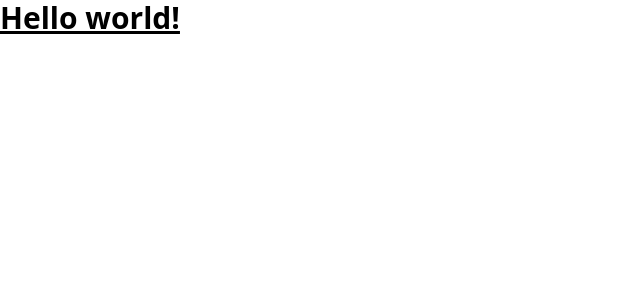
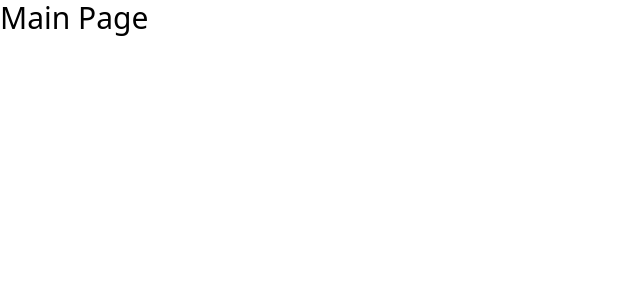
Before and after one commit to jaeheehan/mall-frontend, a React (Create React App) app: page / in a window 1280 px wide. Shown: the top 300 px of the page, without its empty margins (0-640 px from the left). Built offline with nearby package versions, Linux system fonts and the light colour scheme.

Commit message:
Main Page

```diff
--- a/package.json
+++ b/package.json
@@ -8,6 +8,7 @@
     "@testing-library/user-event": "^13.5.0",
     "react": "^18.3.1",
     "react-dom": "^18.3.1",
+    "react-router-dom": "^6.26.0",
     "react-scripts": "5.0.1",
     "web-vitals": "^2.1.4"
   },
@@ -36,6 +37,7 @@
     ]
   },
   "devDependencies": {
+    "@babel/plugin-proposal-private-property-in-object": "^7.21.11",
     "tailwindcss": "^3.4.7"
   }
 }
--- a/src/App.js
+++ b/src/App.js
@@ -1,8 +1,9 @@
+import { RouterProvider} from "react-router-dom";
+import root from './router/root'
+
 function App() {
   return (
-    <h1 className="text-3xl font-bold underline">
-      Hello world!
-    </h1>
+    <RouterProvider router={root}/>
   );
 }
 
--- /dev/null
+++ b/src/pages/MainPage.js
@@ -0,0 +1,9 @@
+const MainPage = ()=> {
+  return (
+    <div className="text-3xl">
+      <div>Main Page</div>
+    </div>
+  )
+}
+
+export default MainPage;
--- /dev/null
+++ b/src/router/root.js
@@ -0,0 +1,14 @@
+import { Suspense, lazy } from "react";
+import { createBrowserRouter } from "react-router-dom";
+
+const Loading = <div>Loading....</div>
+const Main = lazy(()=> import('../pages/MainPage'))
+
+const root = createBrowserRouter([
+  {
+    path: "",
+    element: <Suspense fallback={Loading}><Main/></Suspense>
+  }
+])
+
+export default root;
```
Also changed, not shown: 1 other file (tests, documents, lock files or other folders).
